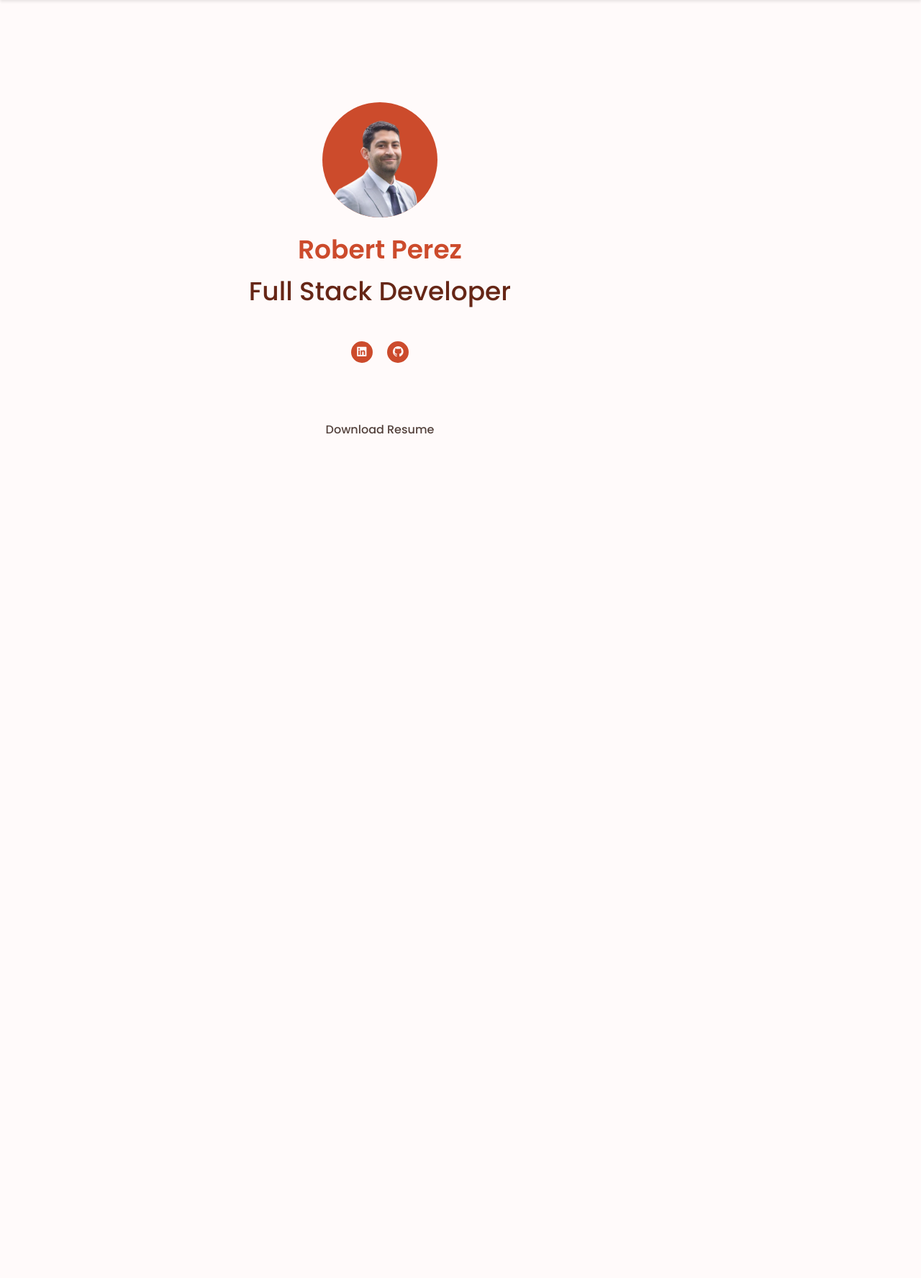
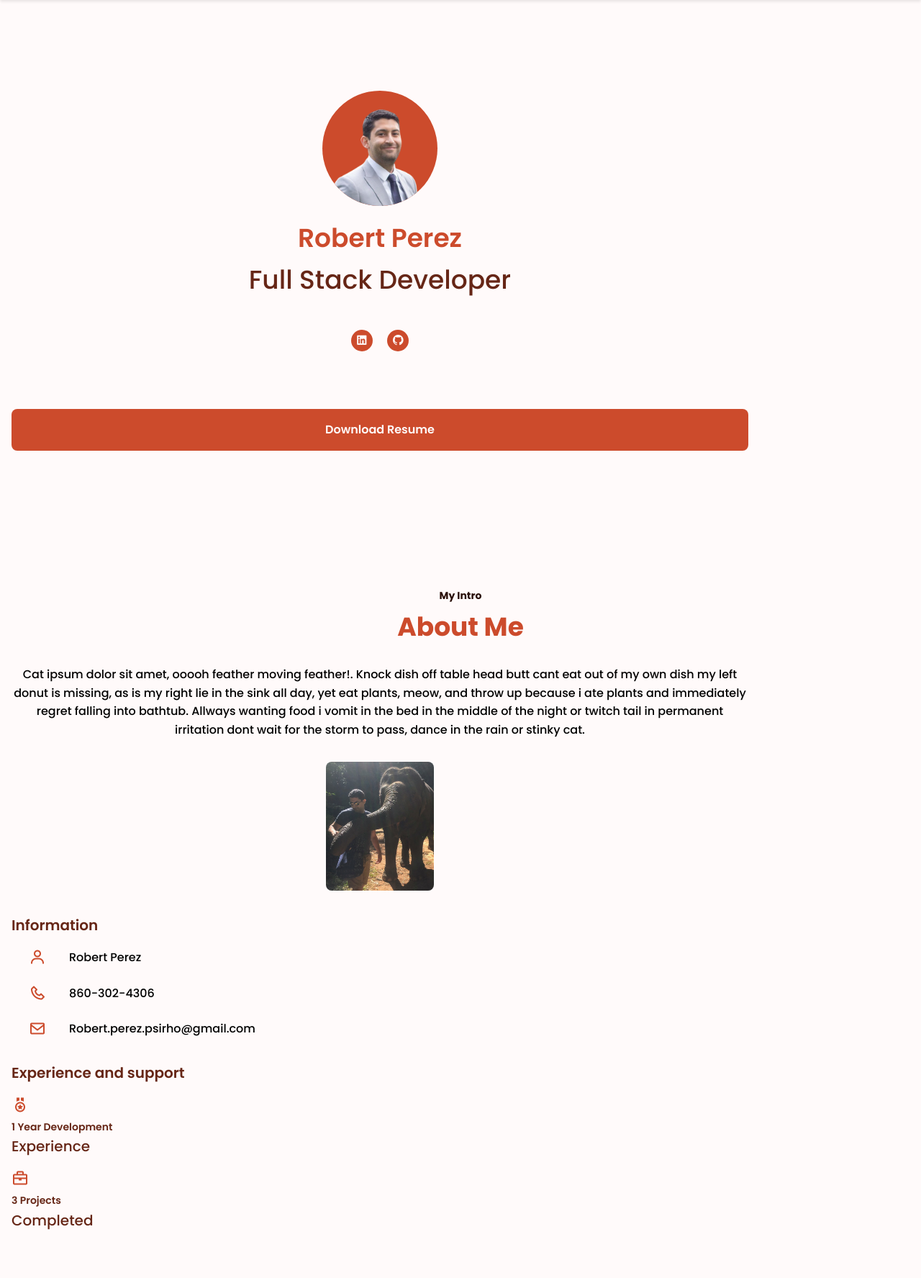
Before and after one commit to RobPerez155/Portfolio-Website, a PHP site: page / in a window 1280 px wide. Shown: the part 48-1823 px from the top of the page at 72% size. Before the commit the page ends 651 px from the top, so only its background shows below. Run offline with PHP 8.4, Linux system fonts and the light colour scheme.

Commit message:
About page WiP - Scaling issue w/ p tag

```diff
--- a/assets/css/styles.css
+++ b/assets/css/styles.css
@@ -257,11 +257,84 @@
   background-color: var(--first-color-dark);
 }
 
+.home__button{
+  width: 100%;
+}
+
 /*BUTTONS*/
+.button{
+  display: inline-block;
+  background-color: var(--first-color);
+  color: var(--first-color-lighten);
+  padding: 1rem 2rem;
+  font-weight: var(--font-semi-bold);
+  border-radius: .5rem;
+  transition: .3s;
+}
 
+.button:hover{
+  background-color: var(--first-color-dark);
+}
+
+.button__light{
+  background-color: var(--first-color-lighten);
+  color: var(--first-color);
+}
+
+.button__light:hover{
+  color: var(--first-color-light);
+}
 
 /* ===== ABOUT =====*/
+.about__container{
+  row-gap: 2rem;
+}
 
+.about__data{
+  text-align: center;
+}
+
+.about__description{
+  margin-bottom: var(--mb-4);
+}
+
+.about__img{
+  width: 150px;
+  border-radius: .5rem;
+  margin: 0 auto;
+}
+
+.about__information{
+  margin-bottom: var(--mb-4);
+}
+
+.about__information-title{
+  font-size: var(--h3-font-size);
+  color: var(--first-color-dark);
+  margin-bottom: var(--mb-2);
+}
+
+.about__information-data{
+  display: flex;
+  align-items: center;
+  padding-left: 1.5rem;
+  margin-bottom: var(--mb-3);
+}
+
+.about__information-icon{
+  font-size: 1.5rem;
+  color: var(--first-color);
+  margin-right: var(--mb-4);
+}
+
+.about__information-subtitle{
+  display: block;
+  font-weight: var(--font-semi-bold);
+}
+
+.about__information-subtitle{
+  font-size: var(--small-font-size);
+}
 
 /* ===== SKILLS =====*/
 
--- a/index.html
+++ b/index.html
@@ -65,8 +65,56 @@
           </div>
         </div>
       </section>
-      <!--===== ABOUT =====-->
+      <!--===== ABOUT 27:29 =====-->
+      <section class="about section" id="about">
+        <span class="section-subtitle">My Intro</span>
+        <h2 class="section-title">About Me</h2>
 
+        <div class="about__container bd-grid">
+          <div class="about__data">
+            <p class="about__description">Cat ipsum dolor sit amet, ooooh feather moving feather!. Knock dish off table head butt cant eat out of my own dish my left donut is missing, as is my right lie in the sink all day, yet eat plants, meow, and throw up because i ate plants and immediately regret falling into bathtub. Allways wanting food i vomit in the bed in the middle of the night or twitch tail in permanent irritation dont wait for the storm to pass, dance in the rain or stinky cat.</p>
+            <img src="assets/images/Elephants.JPG" alt="" class="about__img">
+          </div>
+
+          <div>
+            <div class="about__information">
+              <h3 class="about__information-title">Information</h3>
+
+              <div class="about__information-data">
+                <i class='bx bx-user about__information-icon' ></i>
+                <span>Robert Perez</span>
+              </div>
+
+              <div class="about__information-data">
+                <i class='bx bx-phone about__information-icon' ></i>
+                <span>860-302-4306</span>
+              </div>
+
+              <div class="about__information-data">
+                <i class='bx bx-envelope about__information-icon' ></i>
+                <span>Robert.perez.psirho@gmail.com</span>
+              </div>
+            </div>
+
+            <div class="about__information">
+              <h3 class="about__information-title">Experience and support</h3>
+
+              <div class="about__information-title">
+                <i class='bx bx-medal about__information-icon' ></i>
+                  <span class="about__information-subtitle">1 Year Development</span>
+                  <span class="about__information-subtitle-small">Experience</span>
+              </div>
+
+              <div class="about__information-title">
+                <i class='bx bx-briefcase about__information-icon' ></i>
+                  <span class="about__information-subtitle">3 Projects</span>
+                  <span class="about__information-subtitle-small">Completed</span>
+              </div>
+
+          </div>
+
+          </div>
+      </section>
       <!--===== SKILLS =====-->
 
       <!--===== EDUCATION =====-->
```
